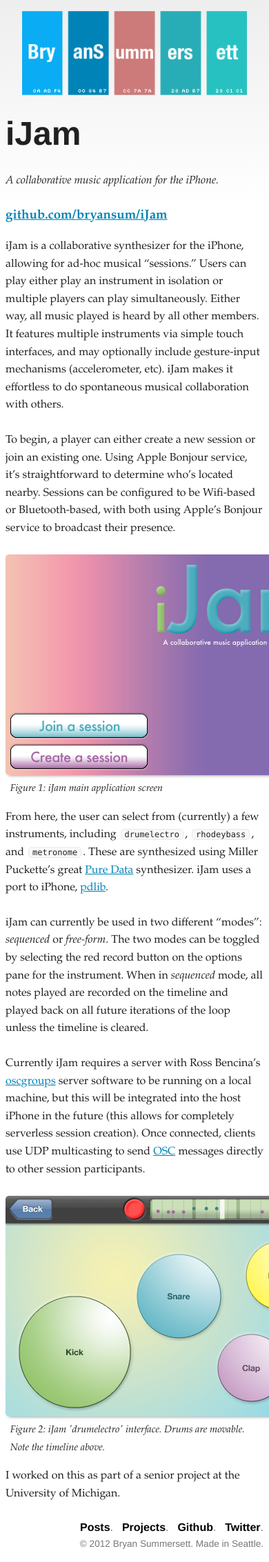
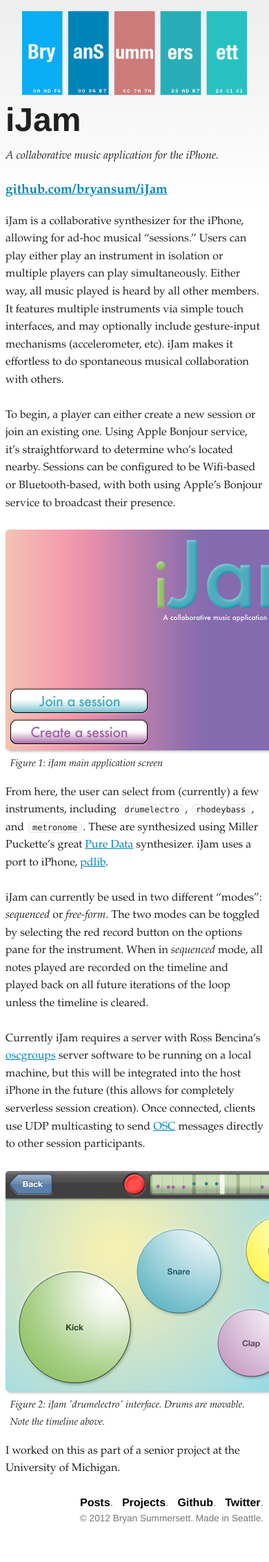
Before and after one commit to bryansum/bsumm.net, a Jekyll site: the page built from ijam.markdown, in a window 390 px wide. Shown: the whole page at 69% size. Built offline with Jekyll 4.4.1, drawn with Linux system fonts in a browser that asks for light colours; after the commit the page ends 2229 px from its top, so only the background shows below that.

Commit message:
fixing margins for iOS h1

```diff
--- a/css/main.css
+++ b/css/main.css
@@ -63,6 +63,9 @@
 	}
 	header img {
 		width: 100%;
+	}
+	h1 {
+		margin: 0.25em auto;
 	}
 }
 
```
